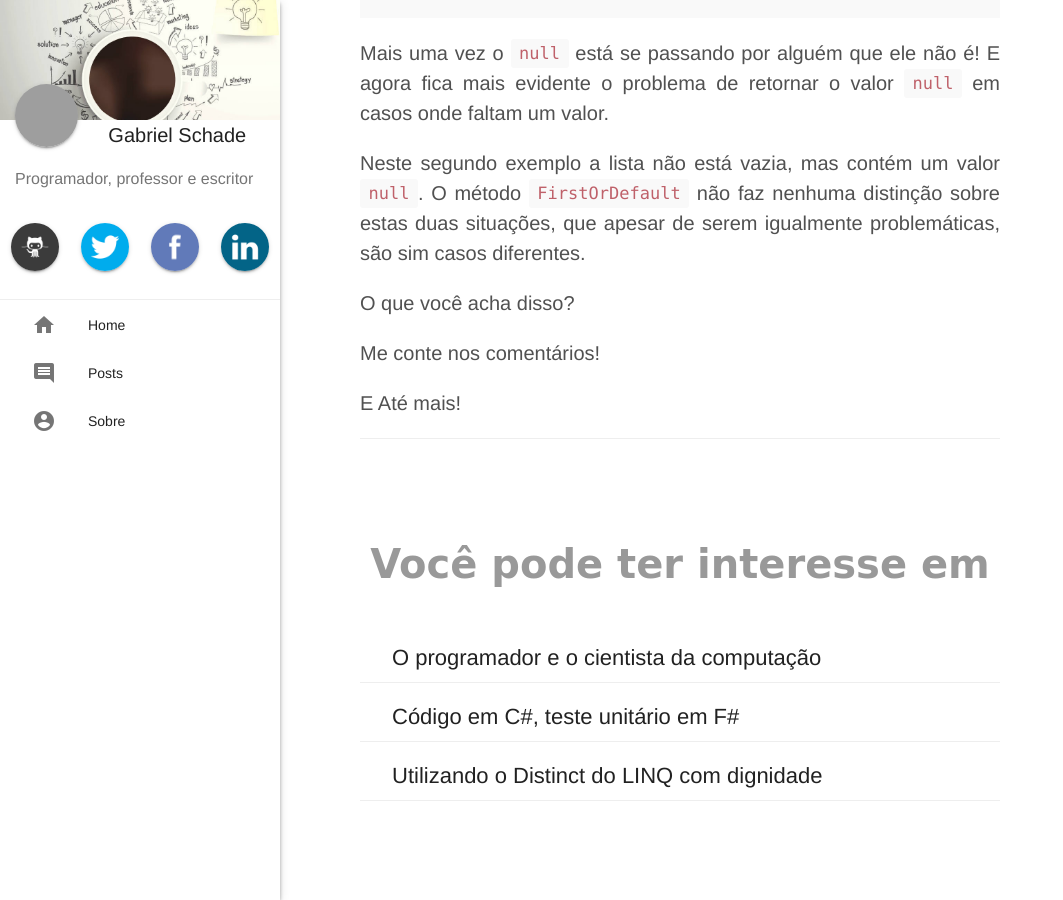
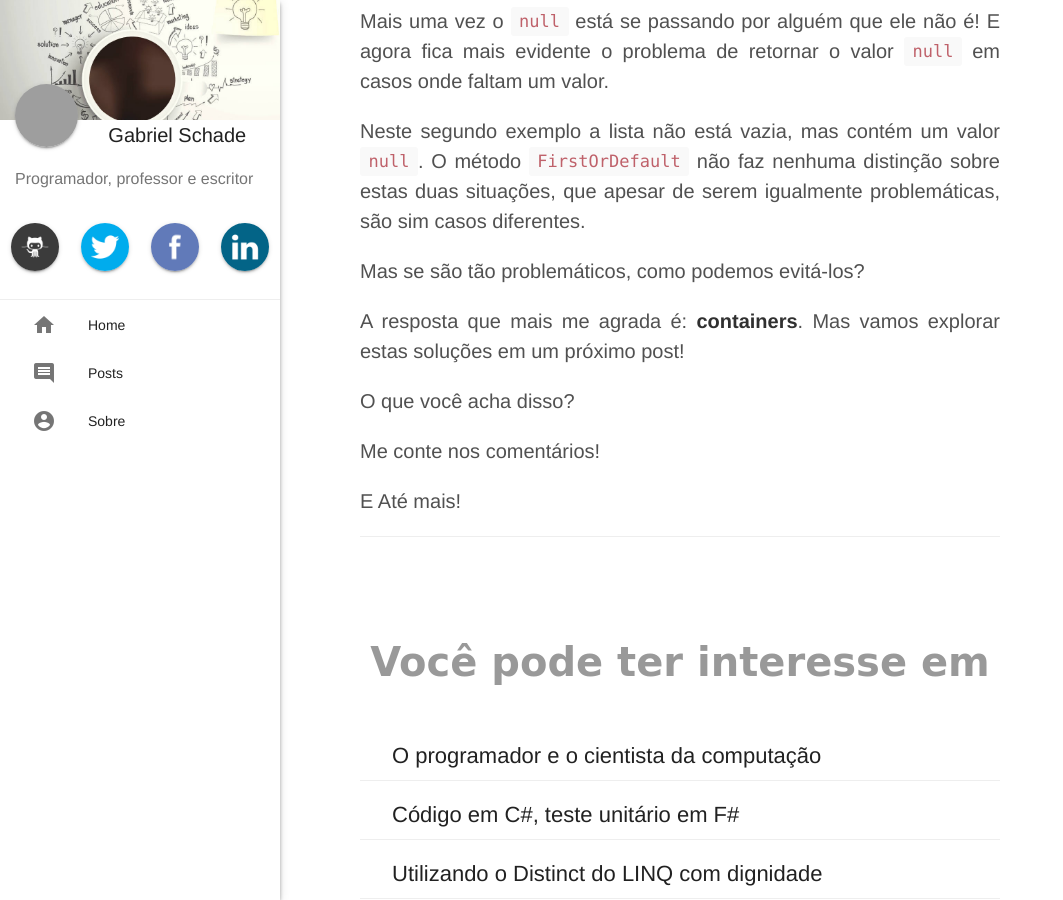
Before and after one commit to gabrielschade/gabrielschade.github.io, a Jekyll site: the page built from _posts/2017-10-11-problema-null.markdown, in a window 1280 px wide and 900 px high, scrolled down 2806 px. Shown: the whole window, without its empty margins (0-1063 px from the left). Built offline with Jekyll 4.4.1, drawn with Linux system fonts in a browser that asks for light colours; nearby versions of some CDN libraries; comment, search, counter and statistics services are not loaded; some of the changed text lies outside the part shown; grey boxes are pictures that could not be loaded.

Commit message:
post-sobre-null

```diff
--- a/_posts/2017-10-09-problema-null.markdown
+++ b/_posts/2017-10-11-problema-null.markdown
@@ -17,9 +17,9 @@ Antes de discutirmos mais sobre esse valor maldito, vamos entender o motivo dele
 A referência do valor `null` na documentação da microsoft é basicamente esta:
 
 > **Null (C#)**
-
+>
 > `null` é a palavra reservada para representar uma referência nula, ou seja, algum endereço que não se refere à nenhum objeto instanciado. Além disso o `null` é o valor padrão para tipos baseados em referências.
-
+>
 > O texto original pode ser encontrado aqui: http://bit.ly/null-msdn
 
 Além disso, é bastante comum a utilização do `null` para indicar a falta de um valor ou a falta de um retorno para uma determinada operação. Este tipo de comportamento é bastante ruim e pessoalmente eu detesto utilizá-lo, mas temos exemplos na própria linguagem em que isto é feito.
@@ -74,6 +74,13 @@ Mais uma vez o `null` está se passando por alguém que ele não é! E agora fic
 
 Neste segundo exemplo a lista não está vazia, mas contém um valor `null`. O método `FirstOrDefault` não faz nenhuma distinção sobre estas duas situações, que apesar de serem igualmente problemáticas, são sim casos diferentes.
 
+Mas se são tão problemáticos, como podemos evitá-los?
+
+A resposta que mais me agrada é: **containers**. Mas vamos explorar estas soluções em um próximo post!
+
+
+
+
 
 O que você acha disso?
 
```
Also changed, not shown: other parts of _posts/2017-10-11-problema-null.markdown (+1 -1 lines).
